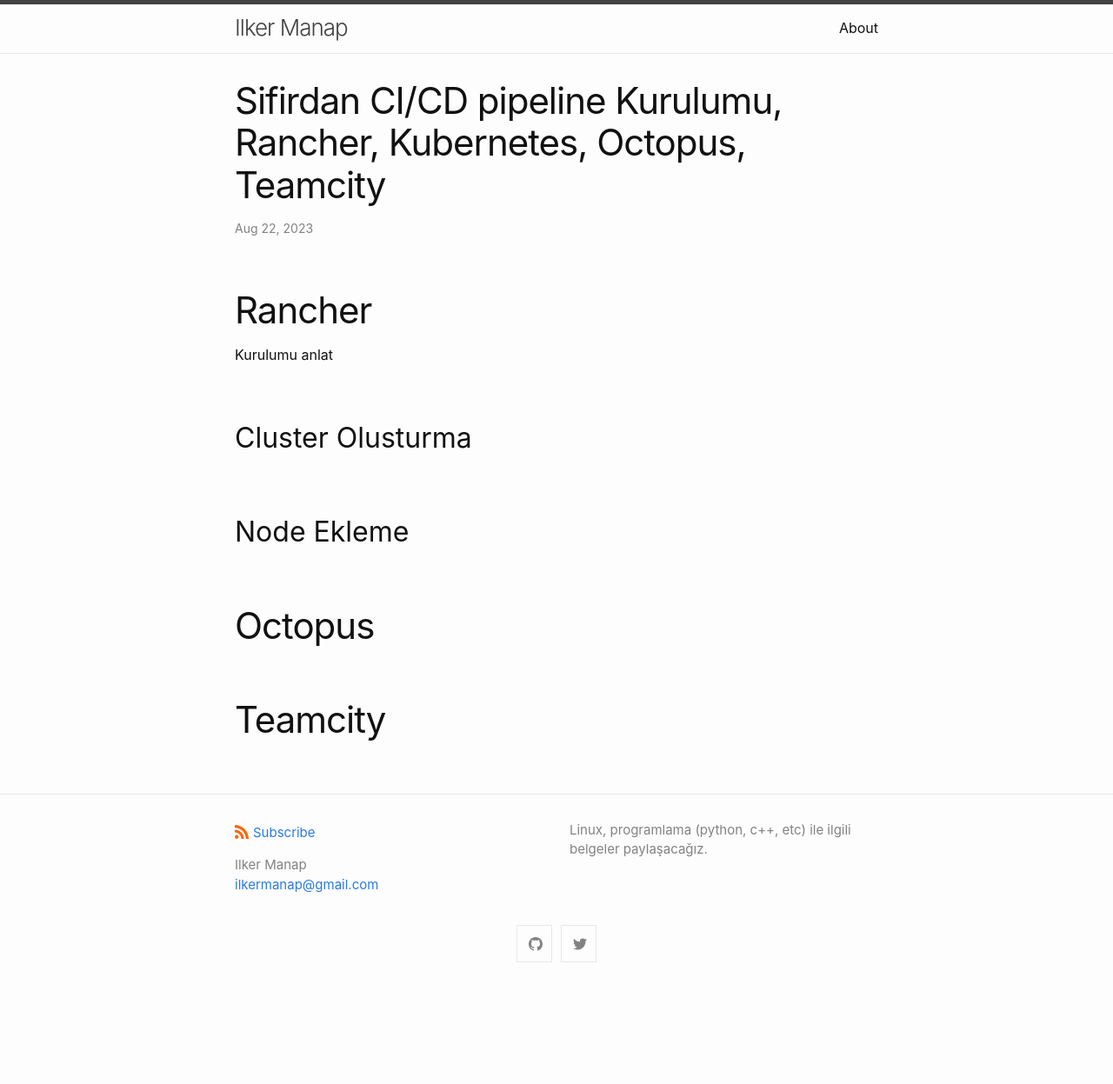
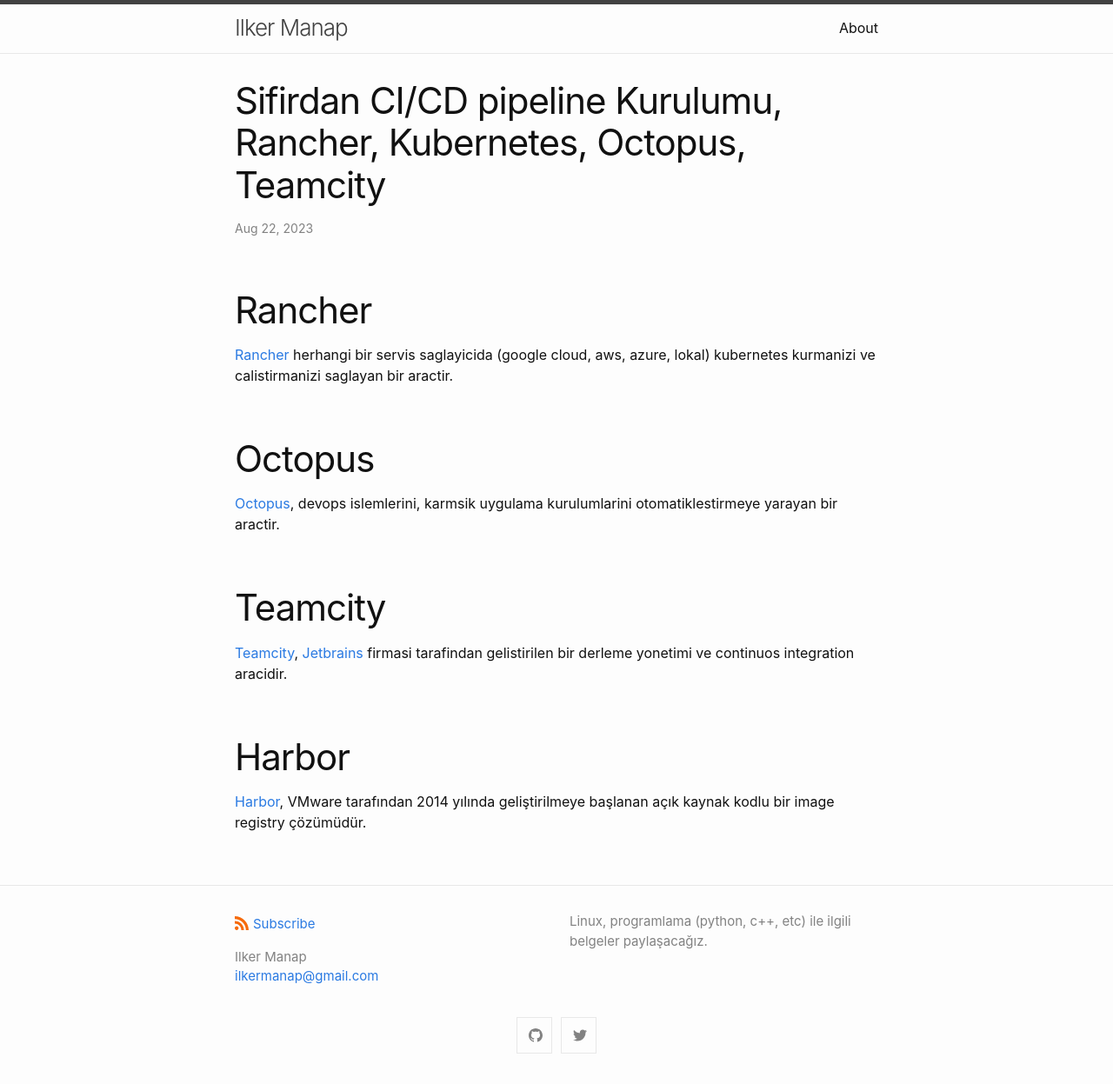
Before and after one commit to ilkermanap/ilkermanap.github.io, a Jekyll site: the page built from _posts/2023-08-22-devops.md, in a window 1280 px wide. Shown: the whole page at 87% size. Built offline with Jekyll 4.4.1, drawn with Linux system fonts in a browser that asks for light colours; before the commit the page ends 1142 px from its top, so only the background shows below that.

Commit message:
Her bir arac icin basit tanimlar ve sayfalarina linkler eklendi

```diff
--- a/_posts/2023-08-22-devops.md
+++ b/_posts/2023-08-22-devops.md
@@ -5,12 +5,17 @@ categories: devops rancher docker kubernetes
 ---
 
 # Rancher
-Kurulumu anlat
 
-## Cluster Olusturma
-
-## Node Ekleme
+[Rancher](https://www.rancher.com/){:target="rnch"} herhangi bir servis saglayicida (google cloud, aws, azure, lokal) kubernetes kurmanizi ve calistirmanizi saglayan bir aractir.
 
 # Octopus
 
+[Octopus](https://octopus.com/){:target="oct"}, devops islemlerini, karmsik uygulama kurulumlarini otomatiklestirmeye yarayan bir aractir.
+
 # Teamcity
+
+[Teamcity](https://www.jetbrains.com/teamcity/){:target="_ts"}, [Jetbrains](https://www.jetbrains.com){:target="_jb"} firmasi tarafindan gelistirilen bir derleme yonetimi ve continuos integration aracidir.
+
+# Harbor
+
+[Harbor](https://goharbor.io/){:target="hrbr"}, VMware tarafından 2014 yılında geliştirilmeye başlanan açık kaynak kodlu bir image registry çözümüdür.
```
